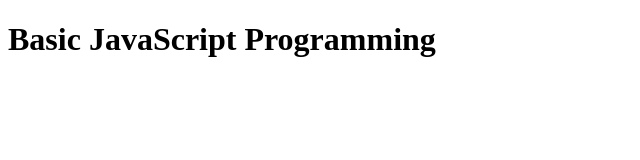
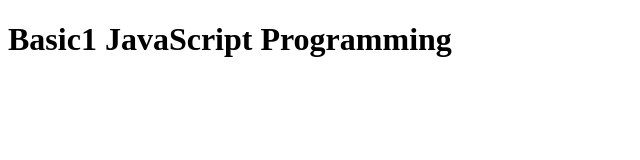
Before and after one commit to WahyuAgungBudiyanto/BasicJS, a plain HTML site: page index.html in a window 1280 px wide. Shown: the whole page, without its empty margins (0-640 px from the left). Drawn offline with Linux system fonts and the light colour scheme.

Commit message:
menambahkan file

```diff
--- a/index.html
+++ b/index.html
@@ -7,7 +7,7 @@
     <title>Basic JavaScript Programming</title>
 </head>
 <body>
-    <h1>Basic JavaScript Programming</h1>
+    <h1>Basic1 JavaScript Programming</h1>
 </body>
 
 <!-- <script src="js/index.js"></script> -->
```
